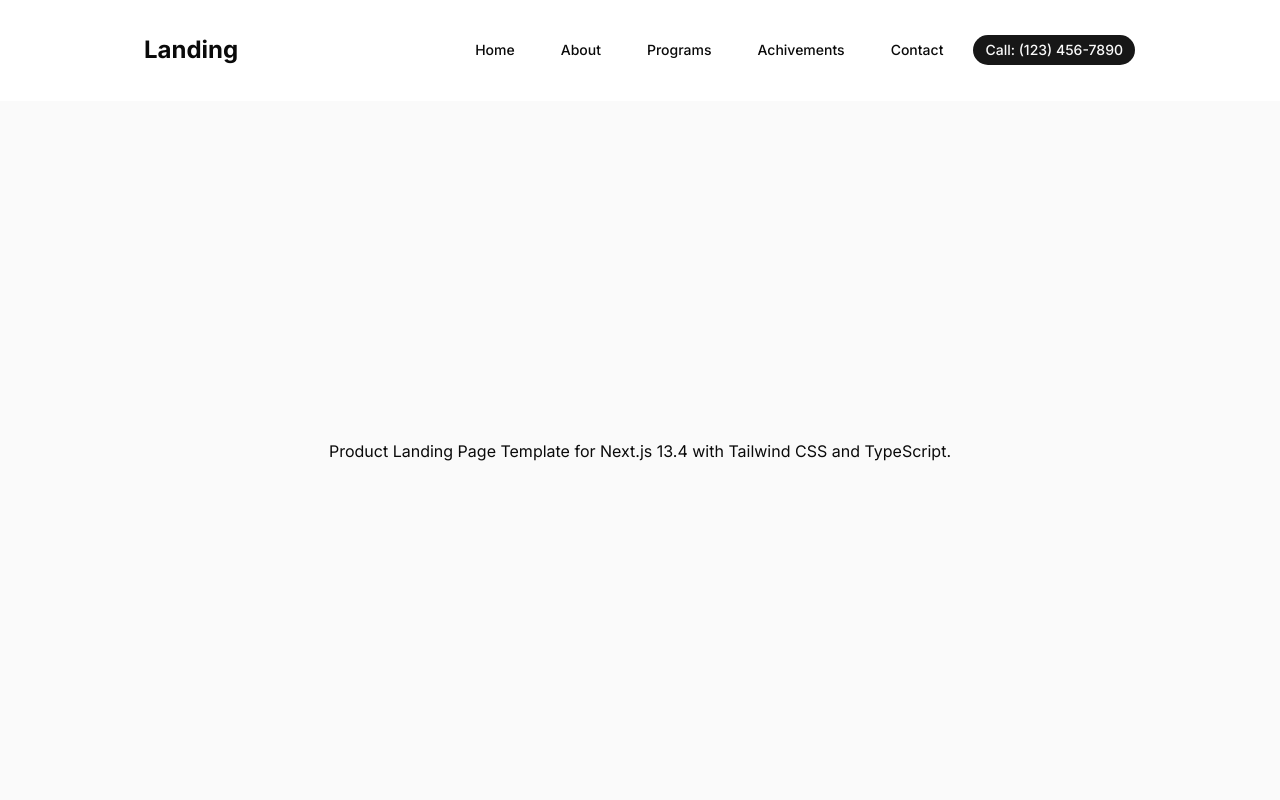
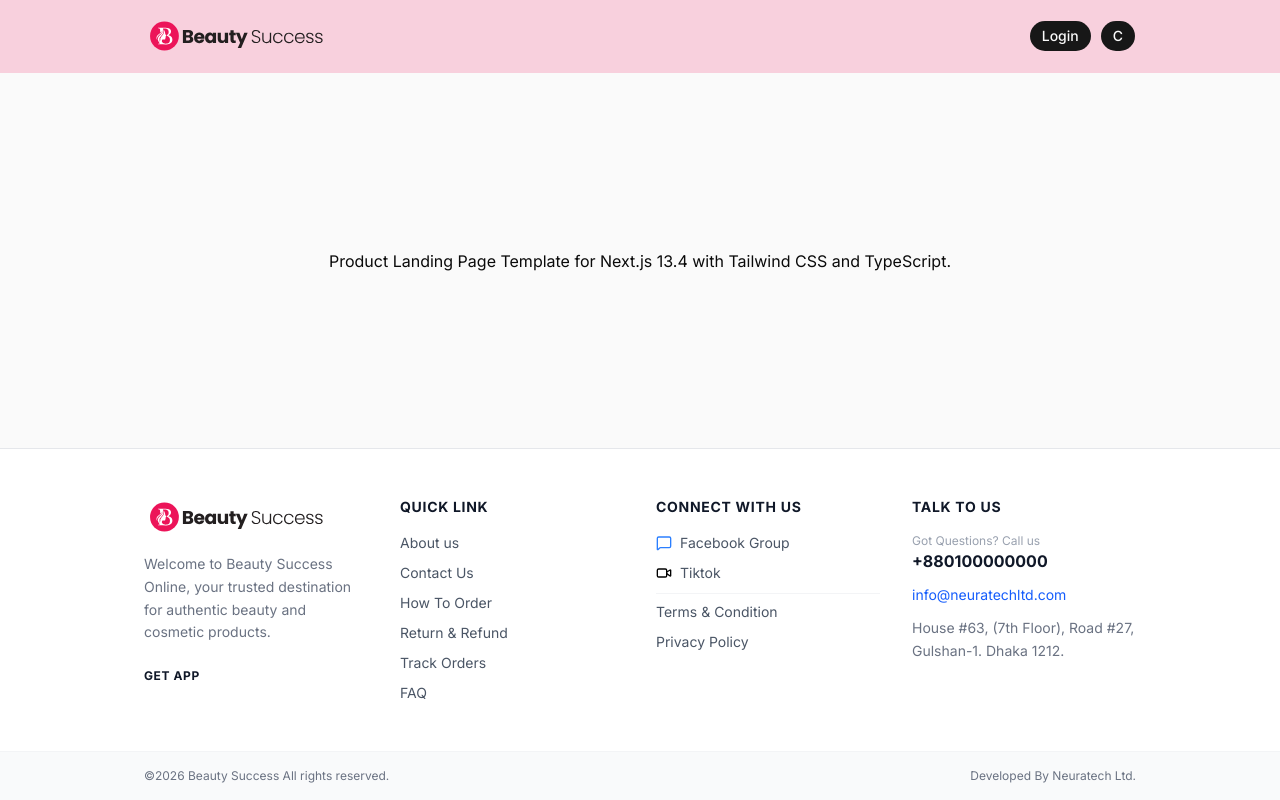
Before and after one commit to neuratech-ltd/product-landing, a Next.js app in the folder frontend/: page / in a window 1280 px wide. Built offline with nearby package versions, Linux system fonts and the light colour scheme.

Commit message:
updated frontend header, footer & layout some changes

```diff
--- a/frontend/components/layout/Footer.tsx
+++ b/frontend/components/layout/Footer.tsx
@@ -0,0 +1,111 @@
+
+import Image from "next/image";
+import Link from "next/link";
+import { Video, MessageSquare } from "lucide-react";
+import logo from "@/assets/logo/logo-6e90a.svg";
+
+const Footer = () => {
+  const currentYear = new Date().getFullYear();
+
+  return (
+    <footer className="w-full border-t border-gray-200 bg-white text-gray-600">
+      <div className="mx-auto max-w-5xl px-4 py-12">
+        <div className="grid grid-cols-1 gap-8 sm:grid-cols-2 md:grid-cols-4">
+
+
+          <div className="flex flex-col gap-4">
+            <div className="flex items-center gap-2">
+              <Image src={logo} alt="Beauty Success" className="h-10 w-auto" />
+
+            </div>
+            <p className="text-sm leading-relaxed text-gray-500">
+              Welcome to Beauty Success Online, your trusted destination for authentic
+              beauty and cosmetic products.
+            </p>
+            <div className="mt-2">
+              <span className="text-xs font-bold uppercase tracking-wider text-gray-900 block mb-2">
+                GET APP
+              </span>
+            </div>
+          </div>
+
+
+          <div>
+            <h3 className="mb-4 text-sm font-bold uppercase tracking-wider text-gray-900">
+              Quick Link
+            </h3>
+            <ul className="space-y-2.5 text-sm">
+              <li><Link href="#" className="hover:text-pink-600 transition">About us</Link></li>
+              <li><Link href="#" className="hover:text-pink-600 transition">Contact Us</Link></li>
+              <li><Link href="#" className="hover:text-pink-600 transition">How To Order</Link></li>
+              <li><Link href="#" className="hover:text-pink-600 transition">Return & Refund</Link></li>
+              <li><Link href="#" className="hover:text-pink-600 transition">Track Orders</Link></li>
+              <li><Link href="#" className="hover:text-pink-600 transition">FAQ</Link></li>
+            </ul>
+          </div>
+
+          <div>
+            <h3 className="mb-4 text-sm font-bold uppercase tracking-wider text-gray-900">
+              Connect With Us
+            </h3>
+            <ul className="space-y-2.5 text-sm">
+
+              <li>
+                <a href="#" className="flex items-center gap-2 hover:text-blue-700 transition">
+                  <MessageSquare className="h-4 w-4 text-blue-500" />
+                  <span>Facebook Group</span>
+                </a>
+              </li>
+              <li>
+                <a href="#" className="flex items-center gap-2 hover:text-black transition">
+                  <Video className="h-4 w-4 text-black" />
+                  <span>Tiktok</span>
+                </a>
+              </li>
+              <li className="pt-2 border-t border-gray-100">
+                <Link href="#" className="hover:text-pink-600 transition">Terms & Condition</Link>
+              </li>
+              <li>
+                <Link href="#" className="hover:text-pink-600 transition">Privacy Policy</Link>
+              </li>
+            </ul>
+          </div>
+
+
+          <div>
+            <h3 className="mb-4 text-sm font-bold uppercase tracking-wider text-gray-900">
+              Talk To Us
+            </h3>
+            <div className="space-y-3 text-sm">
+              <div>
+                <p className="text-xs text-gray-400">Got Questions? Call us</p>
+                <a href="tel:+8801805528872" className="text-base font-bold text-gray-900 hover:text-pink-600 transition">
+                  +880100000000
+                </a>
+              </div>
+              <div>
+                <a href="mailto:sales@beautysuccessbd.com" className="text-blue-600 hover:underline break-all">
+                  info@neuratechltd.com
+                </a>
+              </div>
+              <p className="text-gray-500 leading-relaxed">
+                House #63, (7th Floor), Road #27, Gulshan-1. Dhaka 1212.<br />
+              </p>
+            </div>
+          </div>
+
+        </div>
+      </div>
+
+      <div className="w-full border-t border-gray-100 bg-gray-50 py-4 text-center text-xs text-gray-500">
+        <div className="mx-auto max-w-5xl px-4 flex flex-col sm:flex-row items-center justify-between gap-2">
+          <p>©{currentYear} Beauty Success All rights reserved.</p>
+          <p>Developed By Neuratech Ltd.</p>
+        </div>
+      </div>
+
+    </footer>
+  );
+};
+
+export default Footer;
--- a/frontend/components/layout/Header.tsx
+++ b/frontend/components/layout/Header.tsx
@@ -1,47 +1,49 @@
 "use client";
 import { cn } from "@/lib/utils";
 import { Button } from "@/components/ui/button";
+import logo from "@/assets/logo/logo-6e90a.svg";
 
-export const navLinks = [
-  {
-    label: "Home",
-    href: "#",
-  },
-  {
-    label: "About",
-    href: "#",
-  },
-  {
-    label: "Programs",
-    href: "#",
-  },
-  {
-    label: "Achivements",
-    href: "#",
-  },
-  {
-    label: "Contact",
-    href: "#",
-  },
-];
+// export const navLinks = [
+//   {
+//     label: "Shop",
+//     href: "#",
+//   },
+//   {
+//     label: "Eid Offers",
+//     href: "#",
+//   },
+//   {
+//     label: "Live Videos",
+//     href: "#",
+//   },
+//   {
+//     label: "Reels",
+//     href: "#",
+//   },
+// ];
 
 const Header = () => {
-
-
   return (
     <header
-      className={cn("sticky top-0 z-50 w-full border-transparent border-b")}
+      className={cn("sticky top-0 z-50 w-full border-transparent border-b bg-[#f8d0dd] shawdow-sm backdrop-blur-md")}
     >
-      <nav className="mx-auto flex h-25 w-full max-w-5xl items-center justify-between px-4">
-         <h3 className="text-2xl font-bold">Landing</h3>
-        <div className="hidden items-center gap-3 md:flex">
+      <nav className="mx-auto flex h-18  w-full max-w-5xl items-center justify-between px-4">
+        <img src={logo.src} alt="Logo" className="h-50 w-50" />
+        {/* <div className="hidden items-center gap-3 md:flex">
           {navLinks.map((link) => (
             <Button asChild key={link.label} size="lg" variant="ghost">
               <a href={link.href}>{link.label}</a>
             </Button>
           ))}
-          <Button size="sm">Call: (123) 456-7890</Button>
-        </div>
+        </div> */}
+        <ul className="flex items-center gap-2 ">
+          <li>
+            <Button size="sm"> <span><i className="bi bi-person"></i> Login</span></Button>
+          </li>
+          <li>
+            <Button size="sm">C</Button>
+          </li>
+        </ul>
       </nav>
     </header>
   );
--- a/frontend/src/app/layout.tsx
+++ b/frontend/src/app/layout.tsx
@@ -3,6 +3,7 @@ import "./globals.css";
 import logo from "./favicon.ico";
 import { cn } from "@/lib/utils";
 import Header from "@/components/layout/Header";
+import Footer from "@/components/layout/Footer";
 
 const inter = Inter({ subsets: ["latin"], variable: "--font-sans" });
 
@@ -38,6 +39,7 @@ export default function RootLayout({ children }) {
       <body className="min-h-full flex flex-col">
         <Header />
         {children}
+        <Footer />
       </body>
     </html>
   );
```
Also changed, not shown: frontend/assets/logo/logo-6e90a.svg (added).
